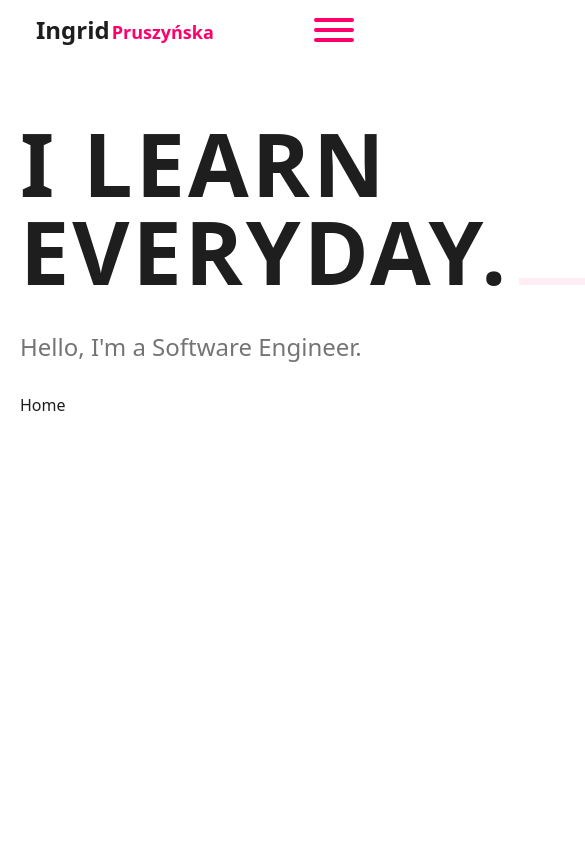
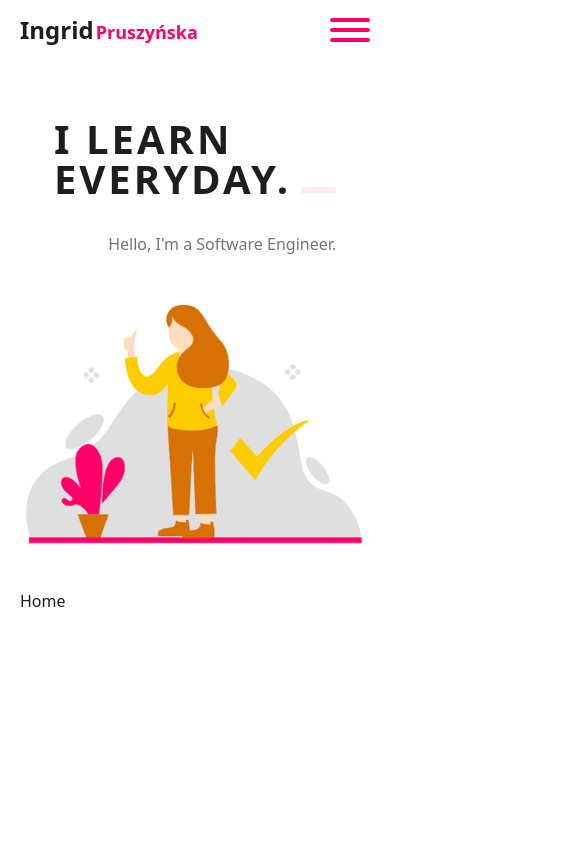
Before and after one commit to Ilshae/portfolio-2024, a React (Vite) app: page / in a window 390 px wide. Shown: the top 844 px of the page, 585 px wide, since content can reach past the window. Built offline with nearby package versions, Linux system fonts and the light colour scheme.

Commit message:
hero mobile views

```diff
--- a/src/App.tsx
+++ b/src/App.tsx
@@ -1,5 +1,5 @@
 import { Theme, theme } from "./theme.ts"
-import { createGlobalStyle, ThemeProvider } from "styled-components"
+import styled, { createGlobalStyle, ThemeProvider } from "styled-components"
 import { FC, lazy, Suspense } from "react"
 import Loading from "./components/Loading/Loading.tsx"
 import Content from "./components/Content/Content.tsx"
@@ -14,10 +14,10 @@ const App: FC = () => {
       <ThemeProvider theme={theme}>
         <GlobalStyle />
         <Navbar />
-        <CommonContainer>
+        <Container>
           <Hero />
           <Content />
-        </CommonContainer>
+        </Container>
       </ThemeProvider>
     </Suspense>
   )
@@ -33,6 +33,10 @@ const GlobalStyle = createGlobalStyle<{ theme: Theme }>`
   }
 `
 
+const Container = styled(CommonContainer)`
+  padding: 32px 0;
+`
+
 export default App
 
 /* TODO:
--- a/src/components/Hero/Hero.tsx
+++ b/src/components/Hero/Hero.tsx
@@ -1,6 +1,7 @@
 import { Element } from "react-scroll"
 import { menuAnchors } from "../Navbar/common.ts"
 import styled, { keyframes } from "styled-components"
+import { device } from "../../theme.ts"
 
 const Hero = () => {
   return (
@@ -23,6 +24,15 @@ const StyledElement = styled(Element)`
   display: flex;
   justify-content: space-around;
   align-items: center;
+  padding-bottom: 32px;
+
+  @media ${device.laptopL} {
+    justify-content: space-between;
+  }
+
+  @media ${device.tablet} {
+    flex-direction: column;
+  }
 `
 
 const inOut = keyframes`
@@ -42,6 +52,22 @@ const TextWrapper = styled.div`
     margin-bottom: 32px;
     white-space: nowrap;
 
+    @media ${device.laptopL} {
+      font-size: 64px;
+    }
+
+    @media ${device.laptop} {
+      font-size: 48px;
+    }
+
+    @media ${device.mobileL} {
+      font-size: 40px;
+    }
+
+    @media ${device.mobileM} {
+      font-size: 32px;
+    }
+
     span {
       margin-left: 10px;
       background-color: ${({ theme }) => theme.color.pink};
@@ -53,12 +79,36 @@ const TextWrapper = styled.div`
       animation-duration: 1.75s;
       animation-delay: 1s;
       animation-iteration-count: infinite;
+
+      @media ${device.laptopL} {
+        width: 60px;
+      }
+
+      @media ${device.laptop} {
+        width: 50px;
+      }
+
+      @media ${device.mobileL} {
+        width: 35px;
+      }
     }
   }
 
   p {
     font-size: ${({ theme }) => theme.fontSize.xl};
     color: ${({ theme }) => theme.color.grey};
+
+    @media ${device.laptopL} {
+      font-size: ${({ theme }) => theme.fontSize.l};
+    }
+
+    @media ${device.laptop} {
+      font-size: ${({ theme }) => theme.fontSize.m};
+    }
+
+    @media ${device.tablet} {
+      text-align: right;
+    }
   }
 `
 
@@ -68,6 +118,11 @@ const ImgWrapper = styled.div`
     max-width: 600px;
     border-top-left-radius: 10px;
     border-top-right-radius: 10px;
+
+    @media ${device.tablet} {
+      margin-top: 24px;
+      max-height: 250px;
+    }
   }
 `
 export default Hero
--- a/src/components/Navbar/Navbar.tsx
+++ b/src/components/Navbar/Navbar.tsx
@@ -62,7 +62,6 @@ const Header = styled.nav<{ $showShadow: boolean; $isOpen: boolean }>`
 
 const NavContainer = styled(CommonContainer)`
   height: ${navbarHeight.desktopL};
-  padding: 0 16px;
   display: flex;
   justify-content: space-between;
   align-items: center;
```
